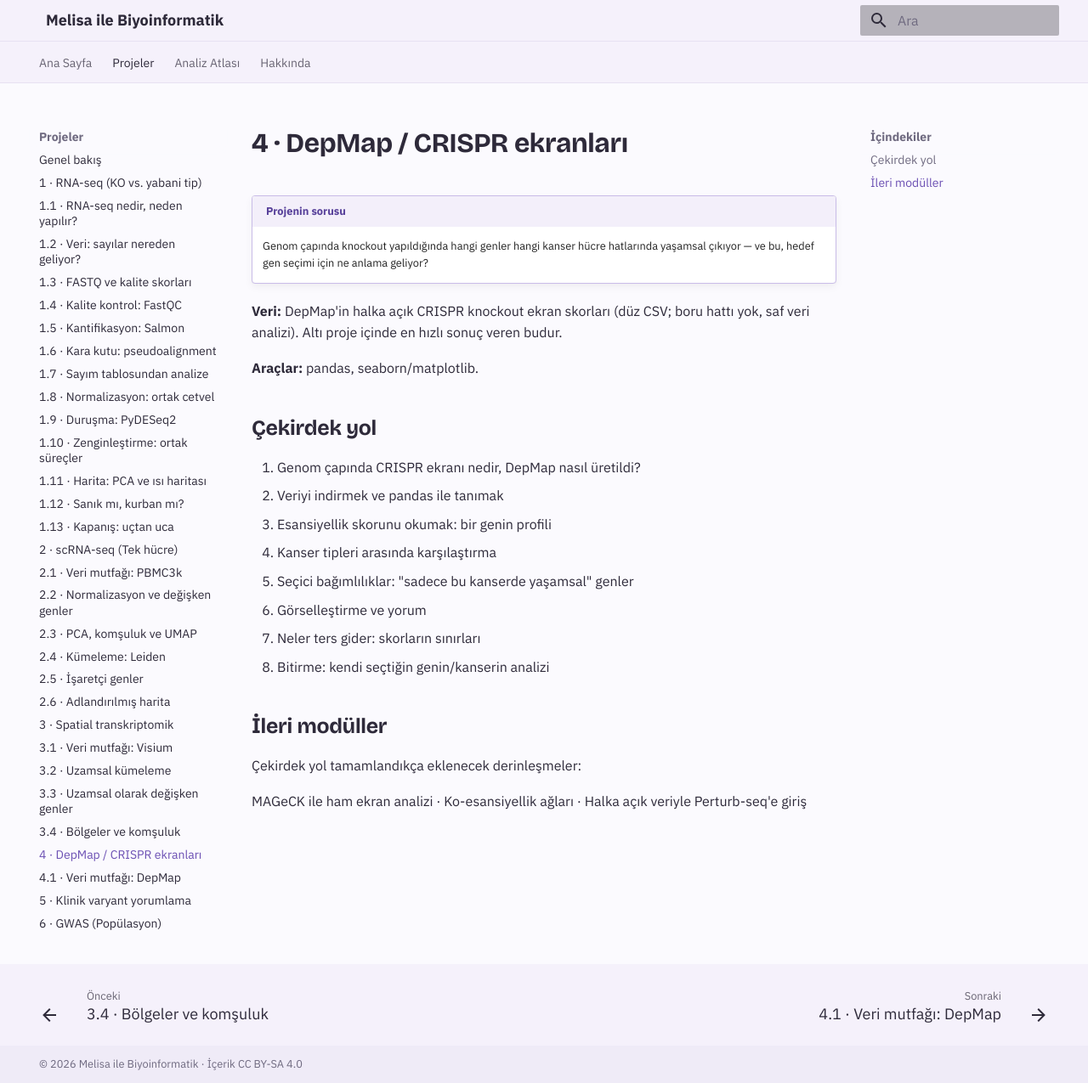
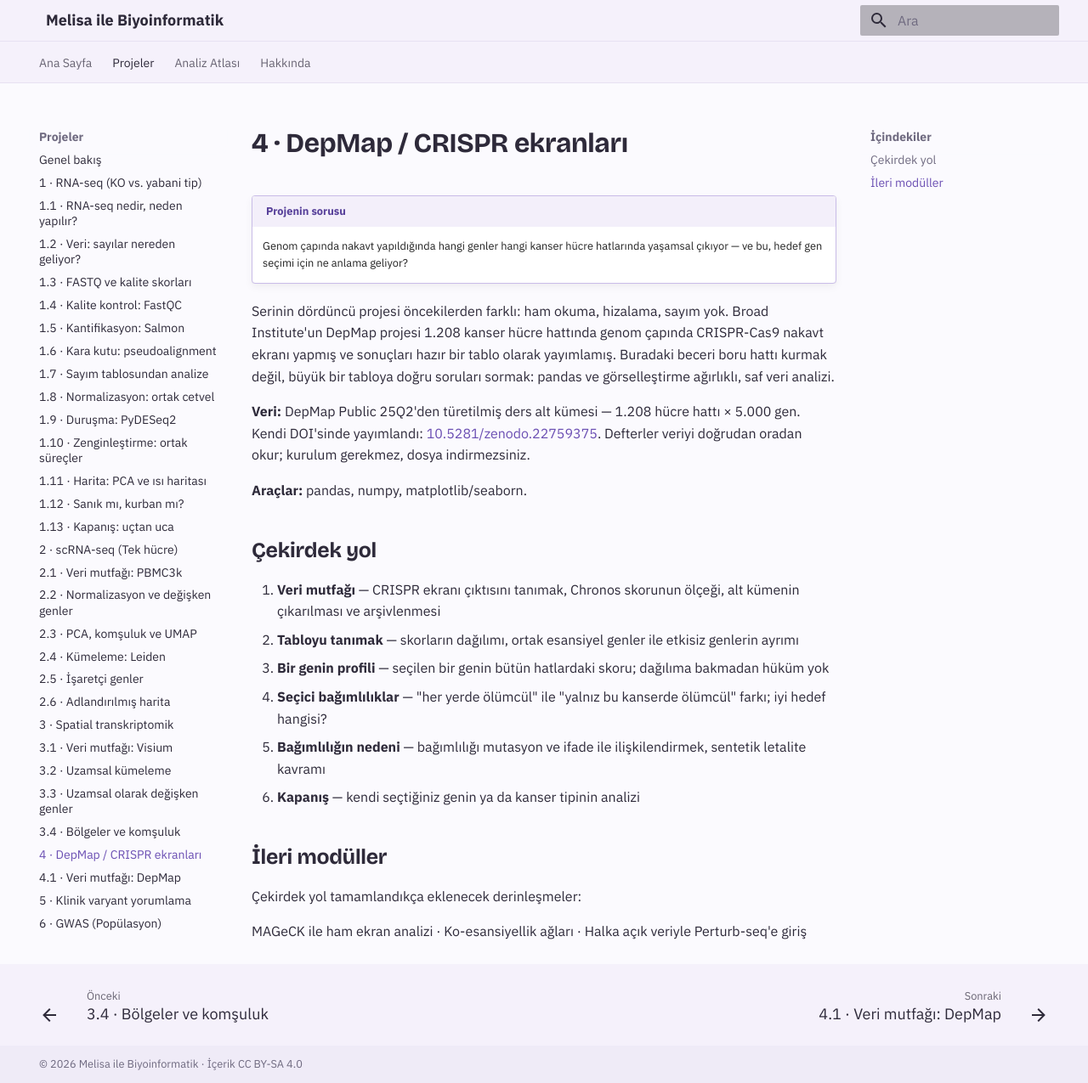
Before and after one commit to melissa-04/melisayla-biyoinformatik, an MkDocs documentation site: the page built from docs/projeler/depmap.md, in a window 1280 px wide and 1275 px high. Shown: the whole window at 85% size. Built offline with MkDocs 1.6.1 and Material for MkDocs 9.7.7, drawn with Linux system fonts in a browser that asks for light colours.

Commit message:
Update depmap.md

```diff
--- a/docs/projeler/depmap.md
+++ b/docs/projeler/depmap.md
@@ -1,22 +1,22 @@
 # 4 · DepMap / CRISPR ekranları
 
 !!! question "Projenin sorusu"
-    Genom çapında knockout yapıldığında hangi genler hangi kanser hücre hatlarında yaşamsal çıkıyor — ve bu, hedef gen seçimi için ne anlama geliyor?
+    Genom çapında nakavt yapıldığında hangi genler hangi kanser hücre hatlarında yaşamsal çıkıyor — ve bu, hedef gen seçimi için ne anlama geliyor?
 
-**Veri:** DepMap'in halka açık CRISPR knockout ekran skorları (düz CSV; boru hattı yok, saf veri analizi). Altı proje içinde en hızlı sonuç veren budur.
+Serinin dördüncü projesi öncekilerden farklı: ham okuma, hizalama, sayım yok. Broad Institute'un DepMap projesi 1.208 kanser hücre hattında genom çapında CRISPR-Cas9 nakavt ekranı yapmış ve sonuçları hazır bir tablo olarak yayımlamış. Buradaki beceri boru hattı kurmak değil, büyük bir tabloya doğru soruları sormak: pandas ve görselleştirme ağırlıklı, saf veri analizi.
 
-**Araçlar:** pandas, seaborn/matplotlib.
+**Veri:** DepMap Public 25Q2'den türetilmiş ders alt kümesi — 1.208 hücre hattı × 5.000 gen. Kendi DOI'sinde yayımlandı: [10.5281/zenodo.22759375](https://doi.org/10.5281/zenodo.22759375). Defterler veriyi doğrudan oradan okur; kurulum gerekmez, dosya indirmezsiniz.
+
+**Araçlar:** pandas, numpy, matplotlib/seaborn.
 
 ## Çekirdek yol
 
-1. Genom çapında CRISPR ekranı nedir, DepMap nasıl üretildi?
-2. Veriyi indirmek ve pandas ile tanımak
-3. Esansiyellik skorunu okumak: bir genin profili
-4. Kanser tipleri arasında karşılaştırma
-5. Seçici bağımlılıklar: "sadece bu kanserde yaşamsal" genler
-6. Görselleştirme ve yorum
-7. Neler ters gider: skorların sınırları
-8. Bitirme: kendi seçtiğin genin/kanserin analizi
+1. **Veri mutfağı** — CRISPR ekranı çıktısını tanımak, Chronos skorunun ölçeği, alt kümenin çıkarılması ve arşivlenmesi
+2. **Tabloyu tanımak** — skorların dağılımı, ortak esansiyel genler ile etkisiz genlerin ayrımı
+3. **Bir genin profili** — seçilen bir genin bütün hatlardaki skoru; dağılıma bakmadan hüküm yok
+4. **Seçici bağımlılıklar** — "her yerde ölümcül" ile "yalnız bu kanserde ölümcül" farkı; iyi hedef hangisi?
+5. **Bağımlılığın nedeni** — bağımlılığı mutasyon ve ifade ile ilişkilendirmek, sentetik letalite kavramı
+6. **Kapanış** — kendi seçtiğiniz genin ya da kanser tipinin analizi
 
 ## İleri modüller
 
```
